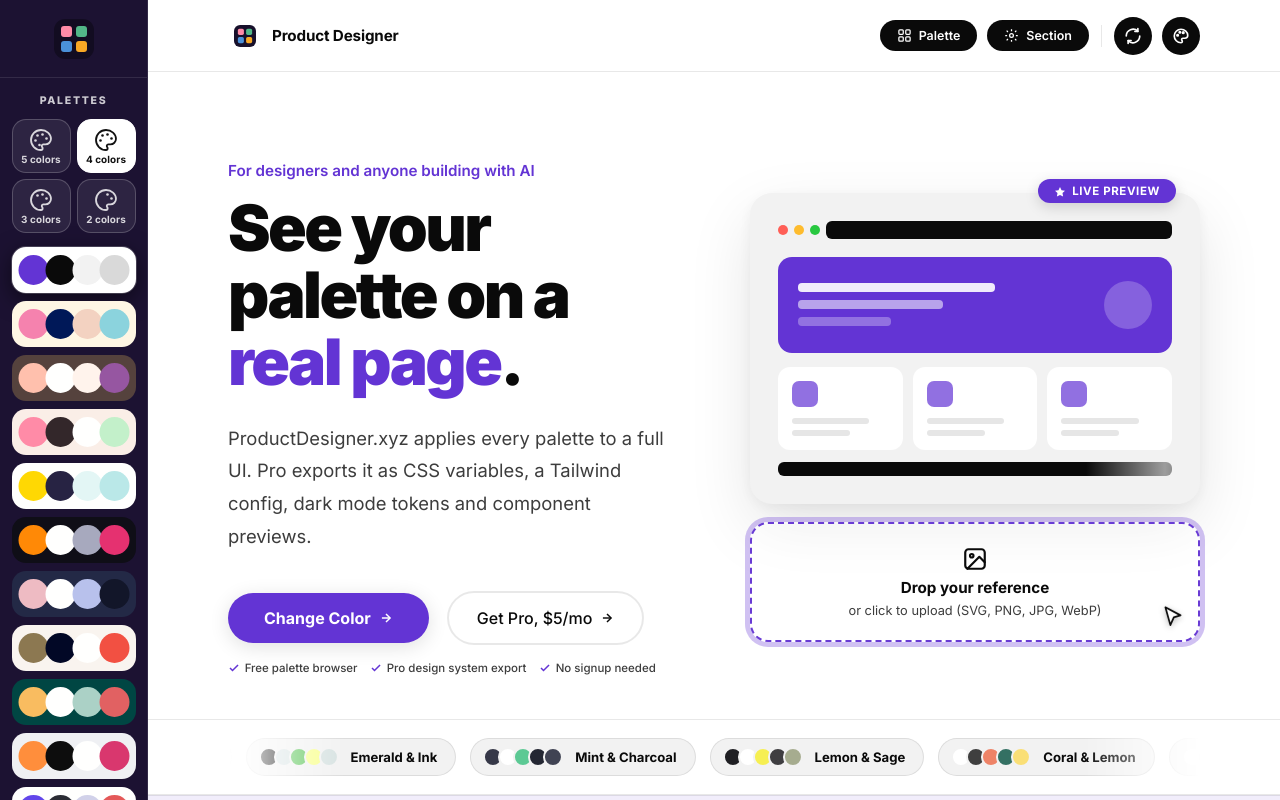
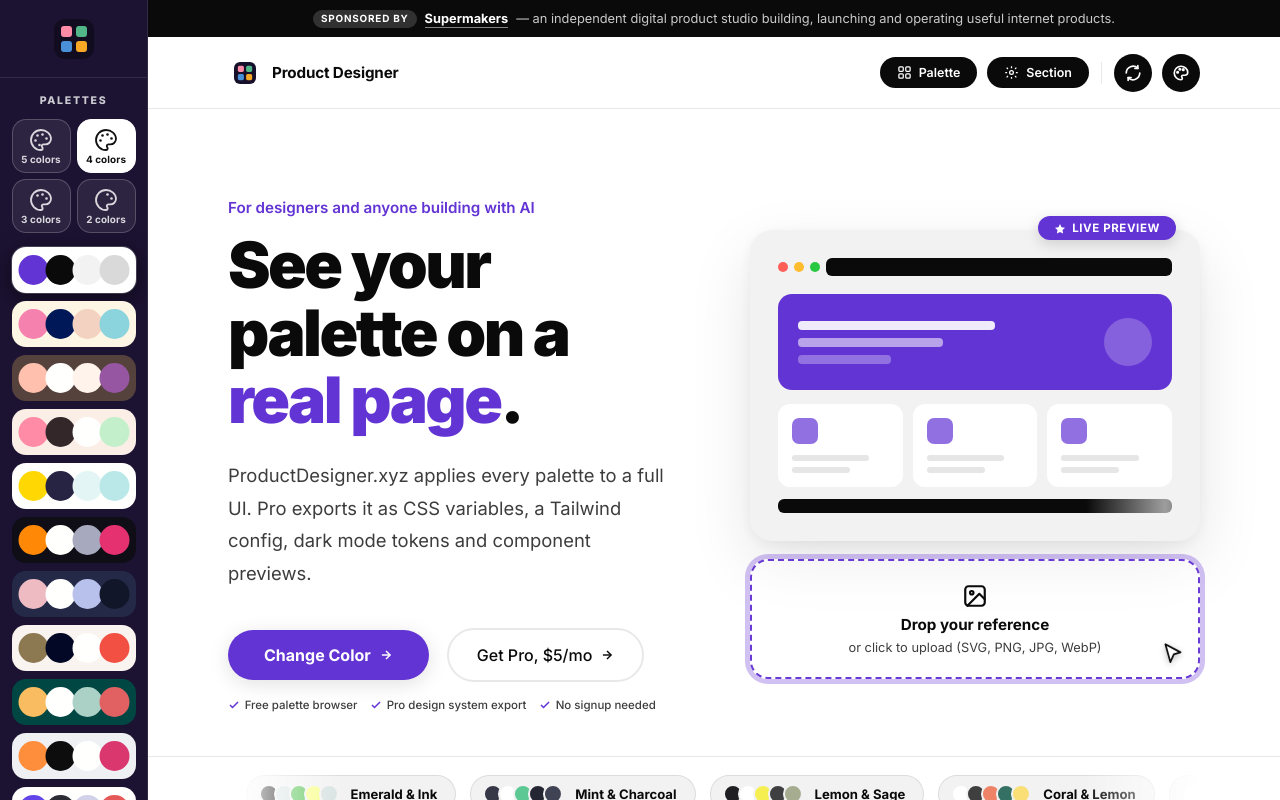
Before and after one commit to fajarsiddiqfs/ProductDesigner, a plain HTML site: page index.html in a window 1280 px wide. Drawn offline with Linux system fonts and the light colour scheme.

Commit message:
update nav bar

```diff
--- a/index.html
+++ b/index.html
@@ -202,6 +202,16 @@ body{font-family:'Inter',sans-serif;display:flex;background:#111;height:100dvh;o
 }
 .main::-webkit-scrollbar{width:5px;}
 .main::-webkit-scrollbar-thumb{background:rgba(0,0,0,.14);border-radius:3px;}
+
+
+/* ── SPONSOR BAR ── */
+.sponsor-bar{background:#0a0a0a;color:#fff;font-size:.8rem;line-height:1.4;text-align:center;padding:9px 16px;position:relative;z-index:51;}
+.sponsor-bar a{color:#fff;text-decoration:none;display:inline-flex;flex-wrap:wrap;justify-content:center;align-items:center;gap:4px 8px;}
+.sponsor-bar .sp-tag{font-size:.62rem;font-weight:700;letter-spacing:.08em;text-transform:uppercase;background:rgba(255,255,255,.16);padding:2px 8px;border-radius:99px;}
+.sponsor-bar strong{font-weight:700;border-bottom:1px solid rgba(255,255,255,.5);}
+.sponsor-bar .sp-desc{opacity:.78;}
+.sponsor-bar a:hover strong{border-bottom-color:#fff;}
+@media(max-width:640px){.sponsor-bar{font-size:.72rem;padding:8px 12px;}.sponsor-bar .sp-desc{display:none;}}
 
 /* ── NAV ── */
 .nav{
@@ -1887,6 +1897,14 @@ h2{
 
 <!-- MAIN -->
 <div class="main" id="main">
+
+  <div class="sponsor-bar">
+    <a href="https://supermakers.xyz/" target="_blank" rel="sponsored noopener">
+      <span class="sp-tag">Sponsored by</span>
+      <strong>Supermakers</strong>
+      <span class="sp-desc">— an independent digital product studio building, launching and operating useful internet products.</span>
+    </a>
+  </div>
 
   <nav class="nav">
     <div class="nav-inner">
```
